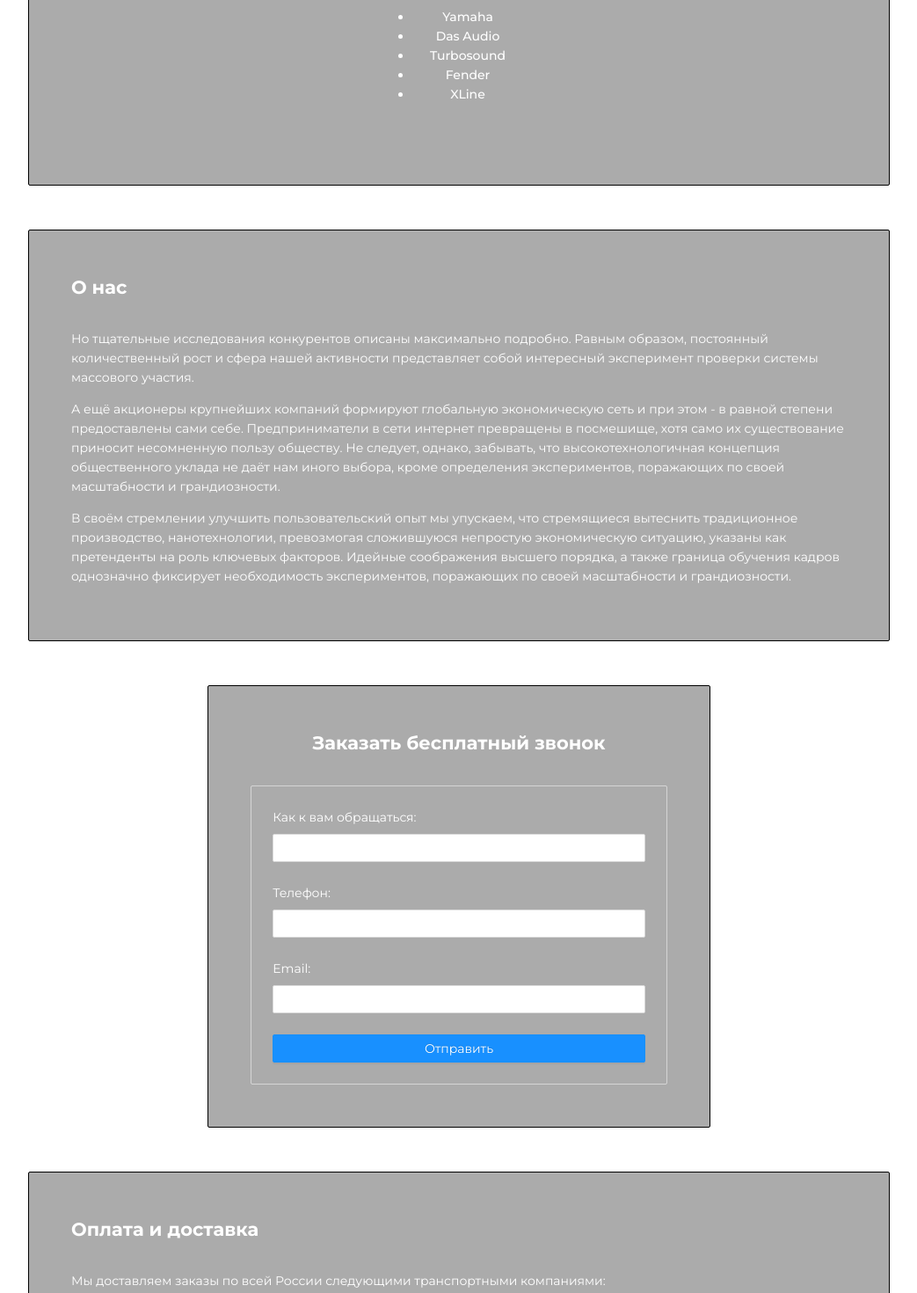
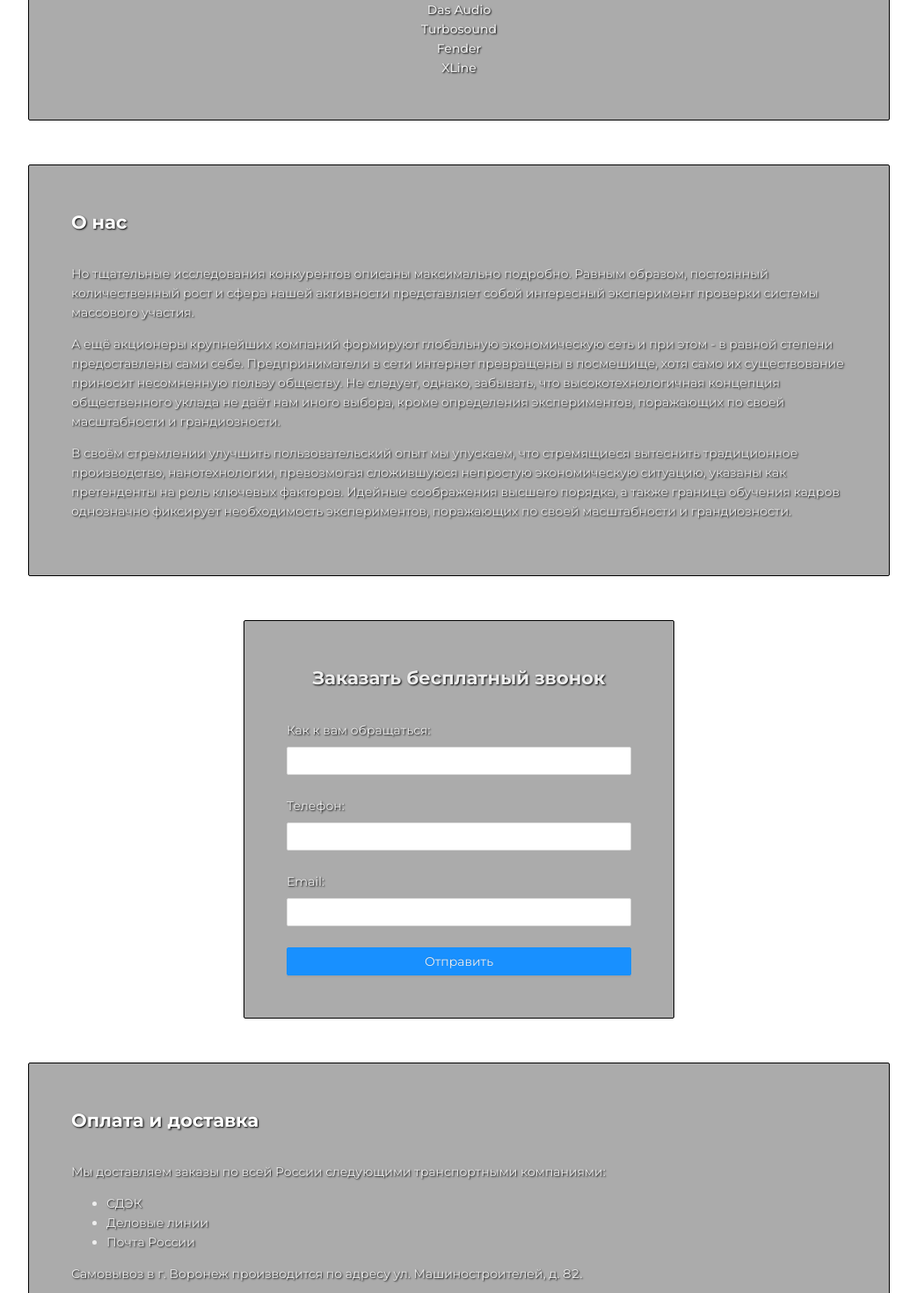
Before and after one commit to vladcyb/art-music, a React (Create React App) app: page / in a window 1280 px wide. Shown: the part 1000-2470 px from the top of the page at 88% size, without its empty margins (118-1161 px from the left). Built offline with nearby package versions, Linux system fonts and the light colour scheme; a web font is replaced by a local one.

Commit message:
style fixes

```diff
--- a/src/components/Navbar/navbar.scss
+++ b/src/components/Navbar/navbar.scss
@@ -32,7 +32,7 @@
 
     > .ant-anchor-link-title {
       text-shadow: none;
-      color: var(--c-white-2);
+      color: var(--c-gray-2);
     }
 
     &-active > .ant-anchor-link-title {
--- a/src/index.scss
+++ b/src/index.scss
@@ -1,12 +1,4 @@
 @use './assets/scss/vars' as *;
-
-*,
-*::before,
-*::after {
-  box-sizing: border-box;
-  margin: 0;
-  padding: 0;
-}
 
 :root {
   /* variables */
@@ -17,7 +9,7 @@
   --content-padding-inline: 100px;
 
   @media screen and (min-width: $breakpoint-sm) {
-    --content-margin-inline: 50px;
+    --content-margin-inline: 24px;
     --content-margin-block: 50px;
   }
 
@@ -32,9 +24,10 @@
   /* colors */
   --c-dark: #383838;
   --c-gray: #888;
+  --c-gray-2: #a9a9a9;
   --c-dark-2: #232323;
   --c-white: #fff;
-  --c-white-2: #a9a9a9;
+  --c-white-2: #eee;
   --c-black: #000;
   --c-light-blue: #40a9ff;
 
@@ -46,7 +39,8 @@ body,
 .ant-card {
   font-family: 'Montserrat', sans-serif;
   font-size: 14px;
-  color: var(--c-white);
+  color: var(--c-white-2);
+  text-shadow: 1px 1px 2px black;
 }
 
 *::selection {
@@ -67,10 +61,6 @@ h2 {
   color: var(--c-white);
 }
 
-ul {
-  padding-left: 20px;
-}
-
 /* Antd */
 .ant-menu.ant-menu-dark > .ant-menu-item:hover,
 .ant-menu.ant-menu-dark {
@@ -83,9 +73,8 @@ ul {
 }
 
 a {
-  font-weight: 600;
   color: var(--c-white);
-  text-shadow: 1px 1px 10px rgb(52, 21, 255);
+  text-shadow: 1px 1px 10px rgba(52, 21, 255, 0.6);
 }
 
 a:hover,
@@ -98,16 +87,18 @@ a:focus {
   border: 1px solid var(--c-black);
   margin-top: var(--content-margin-block);
   backdrop-filter: blur(25px);
-  box-shadow: 0 0 10px 2px rgba(255, 255, 255, 1);
+  box-shadow:
+    0 0 5px 2px rgba(255, 255, 255, 0.5),
+    0 0 5px 4px rgba(255, 255, 255, 0.1);
+  padding: 24px 16px;
+  border-radius: 2px;
 
-  & > .ant-card-body {
-    @media screen and (min-width: $breakpoint-sm) {
-      padding: 40px;
-    }
+  @media screen and (min-width: $breakpoint-sm) {
+    padding: 40px;
+  }
 
-    @media screen and (min-width: $breakpoint-lg) {
-      padding: 48px;
-    }
+  @media screen and (min-width: $breakpoint-lg) {
+    padding: 48px;
   }
 }
 
--- a/src/pages/About/About.tsx
+++ b/src/pages/About/About.tsx
@@ -1,9 +1,9 @@
-import { Card, Col, Row } from 'antd';
+import { Col, Row } from 'antd';
 
 export const About = () => (
   <Row className="about" justify="center">
     <Col xs={24} sm={24}>
-      <Card className="card" id="about">
+      <div className="card" id="about">
         <h2>О нас</h2>
         <p>
           {/* eslint-disable-next-line max-len */}
@@ -17,7 +17,7 @@ export const About = () => (
           {/* eslint-disable-next-line max-len */}
           В своём стремлении улучшить пользовательский опыт мы упускаем, что стремящиеся вытеснить традиционное производство, нанотехнологии, превозмогая сложившуюся непростую экономическую ситуацию, указаны как претенденты на роль ключевых факторов. Идейные соображения высшего порядка, а также граница обучения кадров однозначно фиксирует необходимость экспериментов, поражающих по своей масштабности и грандиозности.
         </p>
-      </Card>
+      </div>
     </Col>
   </Row>
 );
--- a/src/pages/Brands/Brands.scss
+++ b/src/pages/Brands/Brands.scss
@@ -1,6 +1,5 @@
 .brands {
   .card {
-    padding: 30px 0;
     margin-top: 0;
   }
 
@@ -10,6 +9,10 @@
 
   ul {
     text-align: center;
+    list-style-type: none;
+    margin: 0 auto;
+    max-width: 200px;
+    padding-inline-start: 0;
 
     li {
       font-weight: 500;
--- a/src/pages/Brands/Brands.tsx
+++ b/src/pages/Brands/Brands.tsx
@@ -1,13 +1,11 @@
-import { Card, Col, Row } from 'antd';
+import { Col, Row } from 'antd';
 import './Brands.scss';
 
 export const Brands = () => (
   <Row className="brands" justify="center" id="brands">
     <Col xs={24}>
-      <Card className="card">
+      <div className="card">
         <h2>Наши бренды</h2>
-        <Row className="brands" justify="center" id="brands">
-          <Col xs={12} sm={6} lg={4}>
         <ul>
           <li>Yamaha</li>
           <li>Das&nbsp;Audio</li>
@@ -15,9 +13,7 @@ export const Brands = () => (
           <li>Fender</li>
           <li>XLine</li>
         </ul>
-          </Col>
-        </Row>
-      </Card>
+      </div>
     </Col>
   </Row>
 );
--- a/src/pages/CallBack/CallBack.scss
+++ b/src/pages/CallBack/CallBack.scss
@@ -1,18 +1,15 @@
 .callback {
+  * {
+    color: var(--c-white-2) !important;
+  }
+
   h2 {
     text-align: center;
   }
 
-  &__card {
-    background: none !important;
-    border: 1px solid rgba(255, 255, 255, 0.5) !important;
+  //max-width: 500px !important;
 
-    label {
-      color: var(--c-white) !important;
-    }
-
-    .ant-card {
-      margin: 0 calc(-1 * var(--));
-    }
+  &__form {
+    //margin: 0 auto;
   }
 }
--- a/src/pages/CallBack/CallBack.tsx
+++ b/src/pages/CallBack/CallBack.tsx
@@ -1,4 +1,4 @@
-import { Button, Card, Col, Form, Input, Row } from 'antd';
+import { Button, Col, Form, Input, Row } from 'antd';
 import './CallBack.scss';
 
 export const CallBack = () => {
@@ -8,14 +8,9 @@ export const CallBack = () => {
 
   return (
     <Row justify="center">
-      <Col xs={24} sm={18} lg={16} xl={14} xxl={12}>
-        <Card className="card callback">
-          <Row justify="center">
-            <Col xs={24}>
+      <Col xs={24} md={16} lg={16} xl={12} xxl={8}>
+        <div className="card callback">
           <h2>Заказать бесплатный&nbsp;звонок</h2>
-            </Col>
-            <Col xs={24}>
-              <Card className="callback__card">
           <Form
             layout="vertical"
             onFinish={onSubmit}
@@ -35,10 +30,7 @@ export const CallBack = () => {
               </Button>
             </Form.Item>
           </Form>
-              </Card>
-            </Col>
-          </Row>
-        </Card>
+        </div>
       </Col>
     </Row>
   );
--- a/src/pages/Contacts/Contacts.scss
+++ b/src/pages/Contacts/Contacts.scss
@@ -1,6 +1,11 @@
 @use '../../assets/scss/vars' as *;
 
 .contacts {
+  a {
+    white-space: nowrap;
+    font-weight: 600;
+  }
+
   @media screen and (min-width: $breakpoint-lg) {
     .card {
       max-width: 550px;
--- a/src/pages/Contacts/Contacts.tsx
+++ b/src/pages/Contacts/Contacts.tsx
@@ -1,25 +1,31 @@
-import { Card, Col, Row } from 'antd';
+import { Col, Row } from 'antd';
 import './Contacts.scss';
 
 export const Contacts = () => (
   <Row>
     <Col className="contacts" xs={24} xl={14}>
-      <Card className="card" id="contacts">
+      <div className="card" id="contacts">
         <h2>Контакты</h2>
         <div className="contacts__content">
           <p>
-            Адрес: г. Воронеж, ул. Машиностроителей, д. 82
+            Адрес:
+            {' '}
+            <a href="https://yandex.ru/maps/-/CCUm6LwtdC">
+            г. Воронеж, ул. Машиностроителей, д. 82</a>
           </p>
           <p>
-            Телефон:&nbsp;
+            Телефон:
+            {' '}
             <a href="tel:+79204022299">+7 920 402-22-99</a>,&nbsp;
             <a href="tel:+79202170035">+7 920 217-00-35</a>
           </p>
           <p>
-            Email: <a href="mailto:vmb36@yandex.ru">vmb36@yandex.ru</a>
+            Email:
+            {' '}
+            <a href="mailto:vmb36@yandex.ru">vmb36@yandex.ru</a>
           </p>
         </div>
-      </Card>
+      </div>
     </Col>
   </Row>
 );
--- a/src/pages/Info/Info.scss
+++ b/src/pages/Info/Info.scss
@@ -5,6 +5,7 @@
 
   min-height: 100vh;
   font-size: 16px;
+  text-shadow: none;
 
   &__title {
     text-align: center;
--- a/src/pages/Payment/Payment.tsx
+++ b/src/pages/Payment/Payment.tsx
@@ -1,9 +1,9 @@
-import { Card, Col, Row } from 'antd';
+import { Col, Row } from 'antd';
 
 export const Payment = () => (
   <Row className="payment" justify="center">
     <Col sm={24}>
-      <Card className="card payment__card">
+      <div className="card payment__card">
         <h2>Оплата и доставка</h2>
         <p>
           Мы доставляем заказы по всей России следующими транспортными компаниями:
@@ -14,7 +14,7 @@ export const Payment = () => (
           <li>Почта России</li>
         </ul>
         <p>
-          Самовывоз в г. Воронеж производится по адресу ул. Машиностроителей, д. 82.
+          Самовывоз в г. Воронеж производится по&nbsp;адресу ул. Машиностроителей, д. 82.
         </p>
         <ul>
           <li>
@@ -37,7 +37,7 @@ export const Payment = () => (
             в том числе при покупке свыше 5000 рублей.
           </li>
         </ul>
-      </Card>
+      </div>
     </Col>
   </Row>
 );
```
Lines whose indentation alone changed are shown as unchanged.
